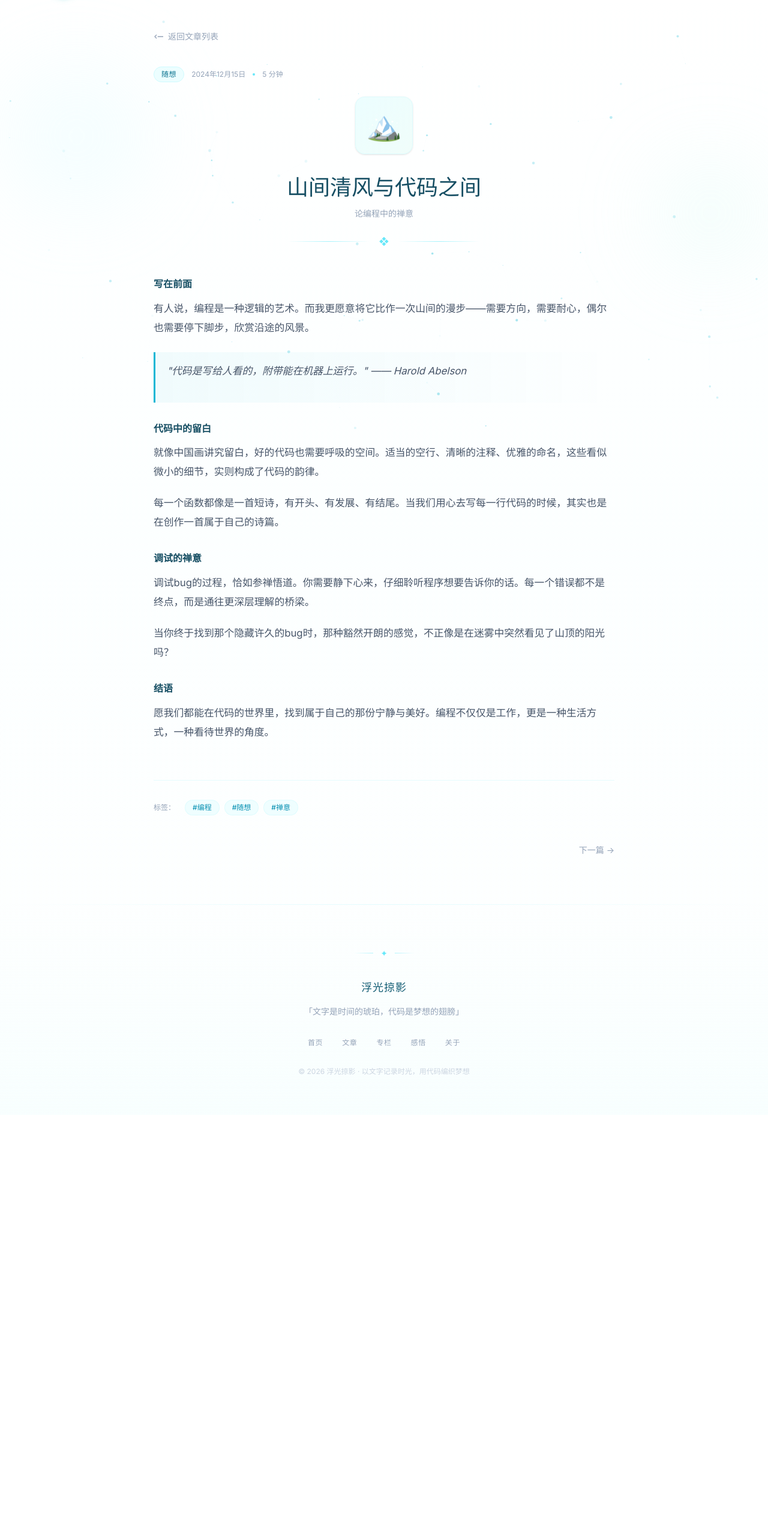
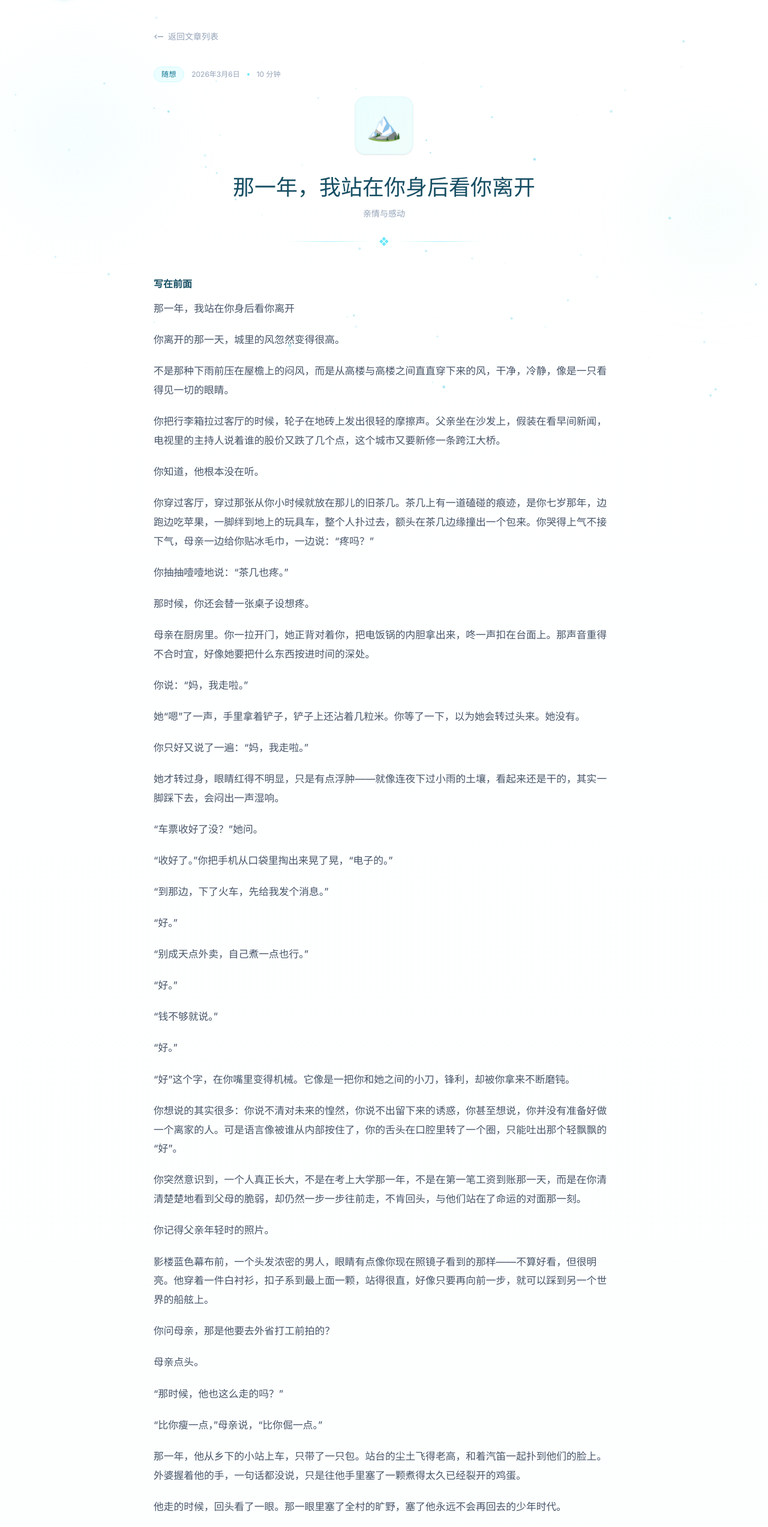
Before and after one commit to jiaxihang/Jia, a React (Vite) app: page /#/post/1 in a window 1280 px wide. Shown: the part 61-2606 px from the top of the page at 60% size. Before the commit the page ends 1919 px from the top, so only its background shows below. Built offline with nearby package versions, Linux system fonts and the light colour scheme.

Commit message:
文章更新

```diff
--- a/src/data/posts.ts
+++ b/src/data/posts.ts
@@ -14,35 +14,128 @@ export interface BlogPost {
 export const posts: BlogPost[] = [
   {
     id: 1,
-    title: "山间清风与代码之间",
-    subtitle: "论编程中的禅意",
-    date: "2024年12月15日",
+    title: "那一年，我站在你身后看你离开",
+    subtitle: "亲情与感动",
+    date: "2026年3月6日",
     category: "随想",
     coverEmoji: "🏔️",
     excerpt: "编程如同行走在山间小径，每一步都需要专注与耐心。当代码如清泉般流淌，我们便能在逻辑的丛林中找到属于自己的那片宁静。",
     content: `## 写在前面
 
-有人说，编程是一种逻辑的艺术。而我更愿意将它比作一次山间的漫步——需要方向，需要耐心，偶尔也需要停下脚步，欣赏沿途的风景。
+那一年，我站在你身后看你离开
+你离开的那一天，城里的风忽然变得很高。
+不是那种下雨前压在屋檐上的闷风，而是从高楼与高楼之间直直穿下来的风，干净，冷静，像是一只看得见一切的眼睛。
 
-> "代码是写给人看的，附带能在机器上运行。" —— Harold Abelson
+你把行李箱拉过客厅的时候，轮子在地砖上发出很轻的摩擦声。父亲坐在沙发上，假装在看早间新闻，电视里的主持人说着谁的股价又跌了几个点，这个城市又要新修一条跨江大桥。
+你知道，他根本没在听。
 
-## 代码中的留白
+你穿过客厅，穿过那张从你小时候就放在那儿的旧茶几。茶几上有一道磕碰的痕迹，是你七岁那年，边跑边吃苹果，一脚绊到地上的玩具车，整个人扑过去，额头在茶几边缘撞出一个包来。你哭得上气不接下气，母亲一边给你贴冰毛巾，一边说：“疼吗？”
+你抽抽噎噎地说：“茶几也疼。”
+那时候，你还会替一张桌子设想疼。
 
-就像中国画讲究留白，好的代码也需要呼吸的空间。适当的空行、清晰的注释、优雅的命名，这些看似微小的细节，实则构成了代码的韵律。
+母亲在厨房里。你一拉开门，她正背对着你，把电饭锅的内胆拿出来，咚一声扣在台面上。那声音重得不合时宜，好像她要把什么东西按进时间的深处。
+你说：“妈，我走啦。”
+她“嗯”了一声，手里拿着铲子，铲子上还沾着几粒米。你等了一下，以为她会转过头来。她没有。
+你只好又说了一遍：“妈，我走啦。”
+她才转过身，眼睛红得不明显，只是有点浮肿——就像连夜下过小雨的土壤，看起来还是干的，其实一脚踩下去，会闷出一声湿响。
 
-每一个函数都像是一首短诗，有开头、有发展、有结尾。当我们用心去写每一行代码的时候，其实也是在创作一首属于自己的诗篇。
+“车票收好了没？”她问。
+“收好了。”你把手机从口袋里掏出来晃了晃，“电子的。”
+“到那边，下了火车，先给我发个消息。”
+“好。”
+“别成天点外卖，自己煮一点也行。”
+“好。”
+“钱不够就说。”
+“好。”
 
-## 调试的禅意
+“好”这个字，在你嘴里变得机械。它像是一把你和她之间的小刀，锋利，却被你拿来不断磨钝。
+你想说的其实很多：你说不清对未来的惶然，你说不出留下来的诱惑，你甚至想说，你并没有准备好做一个离家的人。可是语言像被谁从内部按住了，你的舌头在口腔里转了一个圈，只能吐出那个轻飘飘的“好”。
 
-调试bug的过程，恰如参禅悟道。你需要静下心来，仔细聆听程序想要告诉你的话。每一个错误都不是终点，而是通往更深层理解的桥梁。
+你突然意识到，一个人真正长大，不是在考上大学那一年，不是在第一笔工资到账那一天，而是在你清清楚楚地看到父母的脆弱，却仍然一步一步往前走，不肯回头，与他们站在了命运的对面那一刻。
 
-当你终于找到那个隐藏许久的bug时，那种豁然开朗的感觉，不正像是在迷雾中突然看见了山顶的阳光吗？
+你记得父亲年轻时的照片。
+影楼蓝色幕布前，一个头发浓密的男人，眼睛有点像你现在照镜子看到的那样——不算好看，但很明亮。他穿着一件白衬衫，扣子系到最上面一颗，站得很直，好像只要再向前一步，就可以踩到另一个世界的船舷上。
+你问母亲，那是他要去外省打工前拍的？
+母亲点头。
+“那时候，他也这么走的吗？”
+“比你瘦一点，”母亲说，“比你倔一点。”
 
-## 结语
+那一年，他从乡下的小站上车，只带了一只包。站台的尘土飞得老高，和着汽笛一起扑到他们的脸上。外婆握着他的手，一句话都没说，只是往他手里塞了一颗煮得太久已经裂开的鸡蛋。
+他走的时候，回头看了一眼。那一眼里塞了全村的旷野，塞了他永远不会再回去的少年时代。
+你不知道他后来有没有后悔。你只知道，他在工地上站了二十年，从一个壮年，站成了一个腰有点驼的中年人。
 
-愿我们都能在代码的世界里，找到属于自己的那份宁静与美好。编程不仅仅是工作，更是一种生活方式，一种看待世界的角度。`,
-    readTime: "5 分钟",
-    tags: ["编程", "随想", "禅意"]
+你推着行李箱下楼的时候，楼道里回响着你的脚步。每一层都贴着不同年代的对联，有已经褪色到看不出字迹的，有还带着金粉的新年祝语。它们一起构成了一种奇异的时间感：仿佛你只要往上爬，就能爬回十年前，再十年前，再十年前。
+但你没有往上走，你往下。
+
+楼下的小卖部还开着。那个从你初中就坐在柜台后面的大叔，端着一杯热茶，正和隔壁理发店的人聊足球。你经过的时候，他抬头看了你一眼，眼神在你手里那张车票样的二维码上停了一秒，又落到你行李箱的拉杆上。
+“又走一个，”他对理发师感叹。
+理发师笑笑：“走吧走吧，反正总要走的。”
+这句话像是说给整个城市听的。
+
+你忽然想到一个问题：
+那些年从这条街上离开的人，有多少真的回来了？
+那些说着“我以后要接你们过去一起住”的孩子，又有多少人真的接走了父母？
+那些车票，那些电子二维码，那些行李箱的轮子碾过的地面，最后都去了哪里？
+
+你坐上出租车。司机打开导航，手机里发出机械的女声：“前方直行八百米，左转。”
+你看着车窗外，窗外的楼层一层一层往后退。那是你从小到大熟悉到不需要记住的风景：早教中心门口色彩过分明亮的塑料滑梯，巷口冒着白汽的馄饨店，幼儿园门口写着“接送孩子请勿停车”的黄色牌子，被人随手搬到了旁边的垃圾桶上。
+你突然觉得，它们都在跟你告别。可你连一个合适的仪式，都没来得及给它们。
+
+车慢慢开出旧城区，进入一段宽阔的高架。
+你掏出手机，看见母亲刚刚发来的消息：
+“火车上冷不冷？多穿一点。”
+你打了很长一串字，删掉，又打，又删。最后只留下两个字：“还好。”
+你想象她在家里的样子：把你房间的窗帘拉开一点，让阳光斜斜地打在桌子上，又觉得太刺眼，拉上；她会顺手拍一拍你的枕头，好像那里还留着你昨天晚上的呼吸。
+她不会坐在你房间里太久，那样太像承认你已经真的不在了。她会走去厨房，在一只旧碗里多淘一遍米，明知道今天只要煮两个人的饭。
+
+我们总是擅长计划离开，却很少练习如何留下。
+你从小被教育，要有出息，要走出去，要去更大的城市，看更大的世界。可是没有人教你，如何回头看一眼，把记忆好好放下，而不是像走夜路时随手扔掉的一块石头。
+
+你想起小时候有一回发高烧，烧到神志不清，在床上乱抓。母亲把你从被窝里抱出来，贴在自己胸口，额头抵着你的额头，一下一下地擦汗。你迷迷糊糊睁开眼，看到的是她下巴上几根倔强的、还来不及拔掉的细毛。
+那是你第一次意识到，母亲不是天生就光洁、平静、无所不能的。她有毛孔，有疲倦，有无法解决的问题。
+但你当时只是把头往她怀里再埋深一点。
+你还小，还可以什么都不懂。
+
+而现在，你懂得太多，也来不及再假装不懂。
+
+火车站外，人潮像一条奔涌的河。有人拖着行李狂奔，有人蹲在角落里打电话，有人抱着孩子哄睡。广播里一遍又一遍地提醒着“请保管好随身物品”。
+你突然觉得，这句话其实也在对你说：
+“请保管好你的记忆。”
+因为一旦你不再刻意去记，它们就会迅速被生活的流水冲淡，变成几张模糊的影子，等你想要抓住的时候，指间只剩下一点潮湿的空无。
+
+你过了安检，回头看了一眼。
+远远的地方，你看到两个人影站在栏杆外。你知道那是他们，即使看不清表情。人群在他们之间穿梭，把他们切割得七零八落。
+你忽然想到很久以前看过的一句话：
+“所谓父母子女一场，不过意味着，你和他的缘分就是——今生今世不断地在目送他的背影渐行渐远。”
+你终于明白，原来那背影有时候站在这头，有时候站在那头。
+曾经是他们看着你走进学校的门，看着你走向考试的教室，看着你走进婚礼的殿堂。
+而总有一天，会轮到你，看着他们缓缓走进另一个你无法陪同的世界。
+
+你举起手，想挥一挥，却发现他们根本看不清你。玻璃上的反光，把你的身影和他们的叠在一起，又分开。
+你缓缓放下手。用一个几乎没有人看见的微小动作，对自己说：
+“我走了。”
+这句话，不再是那种兴奋的宣告，而是一种郑重的、需要承担后果的声明。
+
+火车缓缓启动。城市被拉成一条条长线，贴在车窗上，又被时间的指甲一下一下抠开。
+你低头，看见母亲刚刚又发了一条消息：
+“到了给我说。”
+这一次，你没有只说“好”。
+你用了很久，在手机屏幕上慢吞吞敲出一句话：
+“我会常回去看你们。”
+
+你知道，“常”这个字可能骗不了任何人。
+但你还是写下了它，就像在一张随时会被风吹走的纸上，认真地写下一个承诺。
+承诺本身，也许无法驯服岁月的冷酷，却能在你以后的很多个深夜里，提醒你：
+在这座越来越陌生的城市的某一个角落，还有两盏灯，会在你每一次推开门之前，提前亮起。
+
+你把手机扣在桌上，闭上眼。火车的晃动像是某种温柔的摇篮，又像是时代巨轮碾过铁轨的刻意震颤。
+你忽然觉得，有些分别并不需要“想开”，也没办法“看淡”。
+我们能做的，也许只是学会在不得不离开的路上，承认自己的不舍，承认父母的脆弱，承认每一个普通人，被时代推着往前走时那一点点微小却固执的疼。
+
+这种疼，不会因为你长大就消失。
+它只是学会在你转身的那一刻，安静地站在原地，替你守着你来时的那条路。`,
+    readTime: "10 分钟",
+    tags: ["亲情", "感悟", "成长"]
   },
   {
     id: 2,
```
